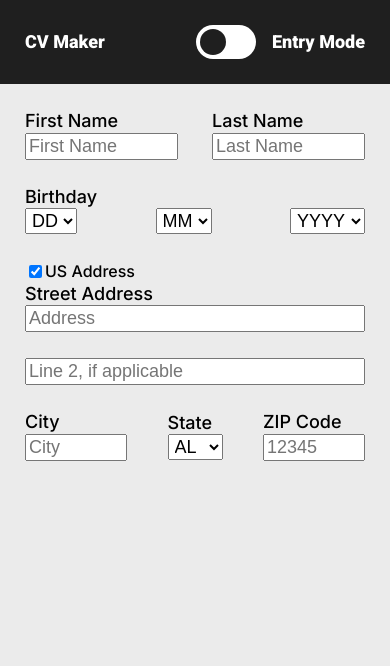
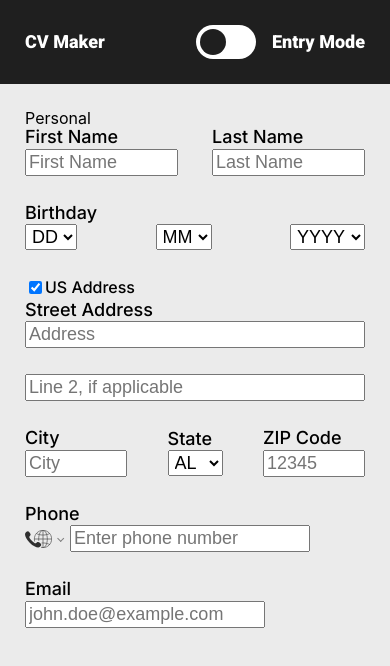
Before and after one commit to jpotterfi/CV-maker, a React (Create React App) app in the folder cv-project/: page / in a window 390 px wide. Shown: the top 666 px of the page. Built offline with nearby package versions, Linux system fonts and the light colour scheme.

Commit message:
added all Personal fields and added  Phoneinput package to library

```diff
--- a/cv-project/package.json
+++ b/cv-project/package.json
@@ -8,6 +8,7 @@
     "@testing-library/user-event": "^13.5.0",
     "react": "^18.2.0",
     "react-dom": "^18.2.0",
+    "react-phone-number-input": "^3.2.11",
     "react-scripts": "5.0.1",
     "web-vitals": "^2.1.4"
   },
--- a/cv-project/src/App.js
+++ b/cv-project/src/App.js
@@ -6,6 +6,7 @@ import Personal from "./Components/Personal";
 import React from "react";
 
 function App() {
+  const [activeComponent, setActiveComponent] = React.useState("");
   const [formData, setFormData] = React.useState({
     firstName: "",
     lastName: "",
@@ -18,9 +19,23 @@ function App() {
     city: "",
     state: "AL",
     zipcode: "",
+    phone: "",
+    email: "",
   });
+  // console.table(formData);
 
   function handleChange(event) {
+    //handles phone entry, but in a bad way
+    //maybe create separate handleChange for phone
+    //if inputs become too crazy
+    if (typeof event !== "object") {
+      setFormData((prevFormData) => {
+        return {
+          ...prevFormData,
+          phone: event,
+        };
+      });
+    } else {
       const { name, value, type, checked } = event.target;
       setFormData((prevFormData) => {
         return {
@@ -29,13 +44,16 @@ function App() {
         };
       });
     }
-
-  console.log(formData.firstName, formData.lastName);
+  }
 
   return (
     <div className="App">
       <Header mode="Entry Mode" />
-      <Personal handleChange={handleChange} data={formData} />
+      <Personal
+        handleChange={handleChange}
+        data={formData}
+        activeComponent={activeComponent}
+      />
     </div>
   );
 }
--- a/cv-project/src/Components/Personal.js
+++ b/cv-project/src/Components/Personal.js
@@ -1,6 +1,10 @@
+import "react-phone-number-input/style.css";
+import PhoneInput from "react-phone-number-input";
+
 export default function Personal(props) {
   return (
     <section id="personal">
+      <h3>Personal</h3>
       <form>
         <div className="row between">
           <div className="column duo">
@@ -235,7 +239,7 @@ export default function Personal(props) {
               placeholder="Line 2, if applicable"
               name="addressUSLineTwo"
               onChange={props.handleChange}
-              value={props.data.addressUSLineOne}
+              value={props.data.addressUSLineTwo}
             />
             <div className="row between">
               <div className="column triple-partner">
@@ -323,7 +327,32 @@ export default function Personal(props) {
             </div>
           </div>
         </div>
-        <div className="row"></div>
+        <div className="row">
+          <div className="column">
+            <label className="weight--slight">Phone</label>
+            <PhoneInput
+              type="text"
+              placeholder="Enter phone number"
+              value={props.data.phone}
+              onChange={props.handleChange}
+              name="phone"
+              id="phone"
+            />
+          </div>
+        </div>
+        <div className="row">
+          <div className="column">
+            <label className="weight--slight">Email</label>
+            <input
+              type="email"
+              placeholder="john.doe@example.com"
+              value={props.data.email}
+              onChange={props.handleChange}
+              name="email"
+              id="email"
+            />
+          </div>
+        </div>
       </form>
     </section>
   );
```
Also changed, not shown: 1 other file (tests, documents, lock files or other folders). Lines whose indentation alone changed are shown as unchanged.
